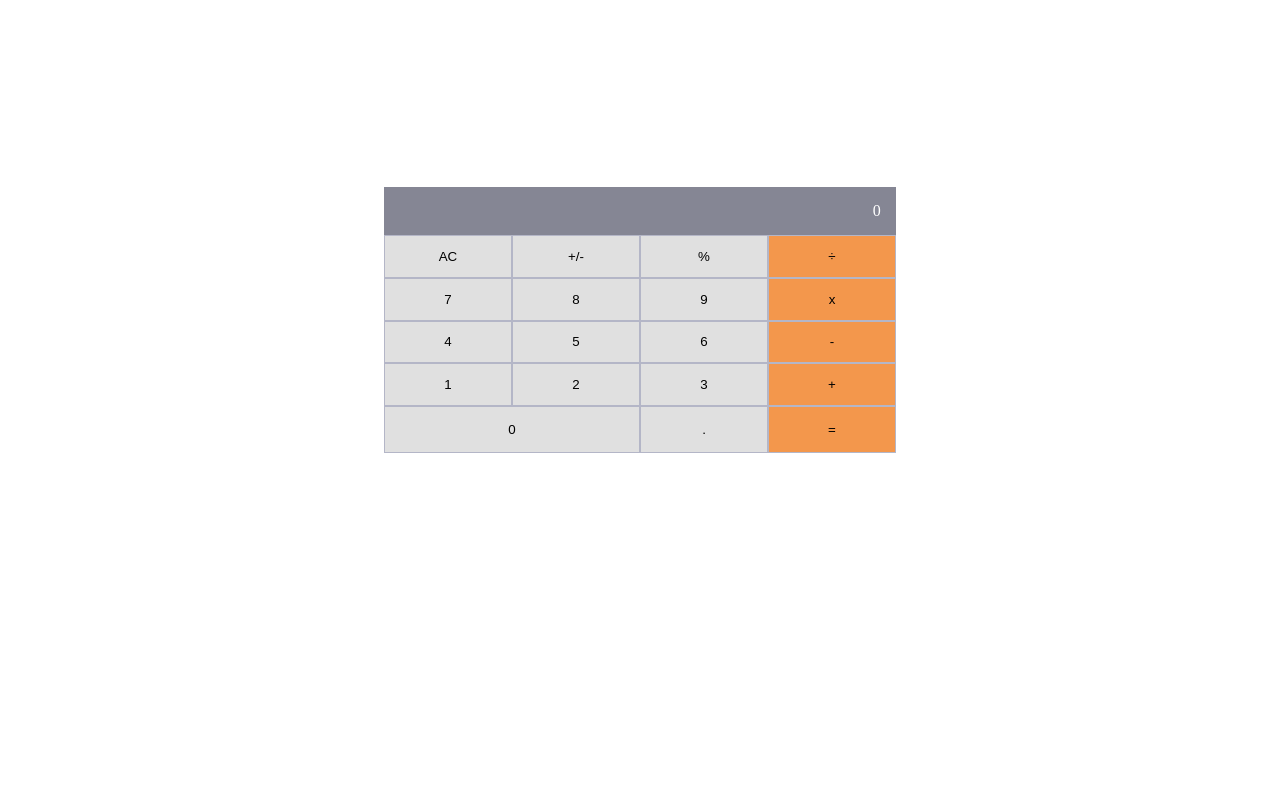
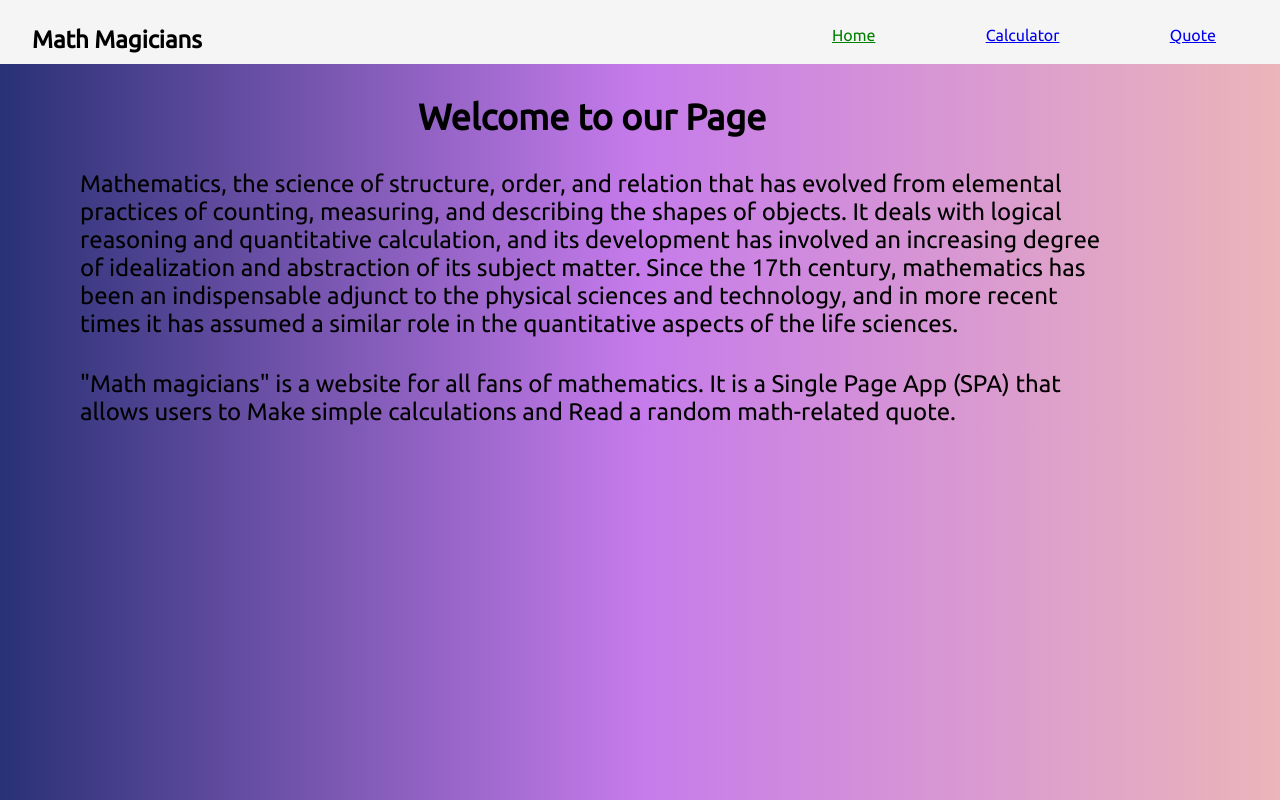
Before and after one commit to chukwuemeka1234/Math-Magicians, a React (Create React App) app: page /Home in a window 1280 px wide. Built offline with nearby package versions, Linux system fonts and the light colour scheme.

Commit message:
Add the full website components

```diff
--- a/package.json
+++ b/package.json
@@ -9,6 +9,7 @@
     "big.js": "^6.1.1",
     "react": "^17.0.2",
     "react-dom": "^17.0.2",
+    "react-router-dom": "^6.2.1",
     "react-scripts": "5.0.0",
     "web-vitals": "^2.1.3"
   },
--- a/src/App.js
+++ b/src/App.js
@@ -1,10 +1,43 @@
+import { Route, Routes } from 'react-router-dom';
 import Calculator from './components/calculator';
+import Home from './components/pages/Home';
+import Quotes from './components/pages/Quotes';
+import Navbar from './components/Navbar';
 
 function App() {
+  const fonty = {
+    fontSize: '1.5rem',
+  };
+
   return (
-    <div className="Calculator-container">
-      <Calculator />
-    </div>
+    <>
+      <Navbar />
+      <Routes>
+        <Route
+          path="/Calculator"
+          element={(
+            <div className="letty">
+              <h2 style={fonty}>Let&apos;s do some math!!!</h2>
+              <div className="calculator-container">
+                <Calculator />
+              </div>
+            </div>
+          )}
+        />
+        <Route
+          path="/Home"
+          element={
+            <Home />
+          }
+        />
+        <Route
+          path="/Quotes"
+          element={
+            <Quotes />
+          }
+        />
+      </Routes>
+    </>
   );
 }
 
--- /dev/null
+++ b/src/components/Navbar.js
@@ -0,0 +1,60 @@
+import { NavLink } from 'react-router-dom';
+
+const Navbar = () => {
+  const lists = {
+    textDecoration: 'none',
+    listStyleType: 'none',
+    display: 'flex',
+    flexDirection: 'row',
+    justifyContent: 'space-between',
+    width: '30vw',
+    paddingRight: '2rem',
+    marginRight: '2rem',
+    marginTop: '1rem',
+  };
+
+  const navContainer = {
+    display: 'flex',
+    flexDirection: 'row',
+    justifyContent: 'space-between',
+    width: '100%',
+    paddingTop: '0.8%',
+    paddingBottom: '0.8%',
+    backgroundColor: 'whitesmoke',
+    listStyle: 'none',
+  };
+
+  const links = [
+    {
+      id: 1,
+      path: '/Home',
+      text: 'Home',
+    },
+    {
+      id: 2,
+      path: '/Calculator',
+      text: 'Calculator',
+    },
+    {
+      id: 3,
+      path: '/Quotes',
+      text: 'Quote',
+    },
+  ];
+
+  return (
+    <nav className="navBar" style={navContainer}>
+      <h1>Math Magicians</h1>
+      <ul style={lists}>
+        {links.map((link) => (
+          <li key={link.id}>
+            <NavLink to={link.path}>
+              {link.text}
+            </NavLink>
+          </li>
+        ))}
+      </ul>
+    </nav>
+  );
+};
+export default Navbar;
--- /dev/null
+++ b/src/components/pages/Home.js
@@ -0,0 +1,21 @@
+const Home = () => {
+  const aboutData = [
+    {
+      title: 'Welcome to our Page',
+      definition:
+      'Mathematics, the science of structure, order, and relation that has evolved from elemental practices of counting, measuring, and describing the shapes of objects. It deals with logical reasoning and quantitative calculation, and its development has involved an increasing degree of idealization and abstraction of its subject matter. Since the 17th century, mathematics has been an indispensable adjunct to the physical sciences and technology, and in more recent times it has assumed a similar role in the quantitative aspects of the life sciences.',
+      description:
+      '"Math magicians" is a website for all fans of mathematics. It is a Single Page App (SPA) that allows users to Make simple calculations and Read a random math-related quote.',
+    },
+  ];
+
+  return (
+    <div className="HomeContent">
+      <h2>{aboutData[0].title}</h2>
+      <p>{aboutData[0].definition}</p>
+      <p>{aboutData[0].description}</p>
+    </div>
+  );
+};
+
+export default Home;
--- /dev/null
+++ b/src/components/pages/Quotes.js
@@ -0,0 +1,30 @@
+import React, { Component } from 'react';
+
+export default class Quotes extends Component {
+  constructor(props) {
+    super(props);
+    this.state = {
+      quotes: [],
+    };
+  }
+
+  componentDidMount() {
+    const apiUrl = 'https://random-math-quote-api.herokuapp.com/';
+    fetch(apiUrl)
+      .then((response) => response.json())
+      .then((data) => this.setState({ quotes: data }));
+  }
+
+  render() {
+    const quoteDisplay = this.state;
+    return (
+      <div className="quoteContent">
+        <p>
+          {quoteDisplay.quotes.quote}
+          ~
+          <span><i>{quoteDisplay.quotes.author}</i></span>
+        </p>
+      </div>
+    );
+  }
+}
--- a/src/index.css
+++ b/src/index.css
@@ -1,12 +1,30 @@
+@import url("https://fonts.googleapis.com/css2?family=Ubuntu:wght@300;400&display=swap");
+
 * {
   padding: 0;
   margin: 0;
 }
 
+body {
+  margin: 0;
+  background-image: linear-gradient(to right, #293175, #c67beb, #ebb5b9);
+  font-family: "Ubuntu", sans-serif;
+}
+
+.navBar h1 {
+  margin-top: 1rem;
+  margin-left: 2rem;
+  font-family: "Ubuntu", sans-serif;
+}
+
+.navBar li {
+  text-decoration: none;
+}
+
 .Calc-app {
   display: flex;
   width: 40%;
-  height: 80vh;
+  height: 40vh;
   margin-left: auto;
   margin-right: auto;
   align-items: center;
@@ -30,6 +48,10 @@
   border: 1px solid #b4b6c7;
 }
 
+.span-calc {
+  font-size: 2rem;
+}
+
 .numbers {
   display: grid;
   grid-template-columns: 25% 25% 25% 25%;
@@ -43,3 +65,49 @@
 .btn-orange {
   background-color: #f3974c;
 }
+
+.active {
+  color: green;
+}
+
+.quoteContent {
+  display: flex;
+  align-self: center;
+  width: 80%;
+  justify-content: center;
+  height: 80vh;
+  align-content: center;
+  flex-direction: column;
+}
+
+.quoteContent p {
+  text-align: center;
+  font-size: 2rem;
+  margin-left: 10vw;
+}
+
+.HomeContent {
+  display: flex;
+  flex-direction: column;
+  width: 80%;
+  justify-content: center;
+  margin-left: 5rem;
+  font-size: 1.5rem;
+  margin-top: 2rem;
+}
+
+.HomeContent p {
+  margin-top: 2rem;
+}
+
+.HomeContent h2 {
+  text-align: center;
+}
+
+span {
+  font-weight: 300;
+}
+
+.letty h2 {
+  padding: 5rem 2rem;
+}
--- a/src/index.js
+++ b/src/index.js
@@ -1,11 +1,14 @@
 import React from 'react';
 import ReactDOM from 'react-dom';
+import { BrowserRouter as Router } from 'react-router-dom';
 import './index.css';
 import App from './App';
 
 ReactDOM.render(
   <React.StrictMode>
-    <App />
+    <Router basename={process.env.PUBLIC_URL}>
+      <App />
+    </Router>
   </React.StrictMode>,
   document.getElementById('root'),
 );
```
